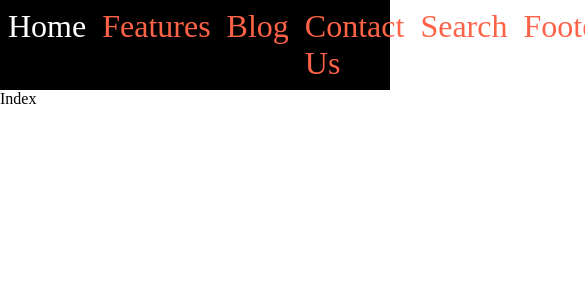
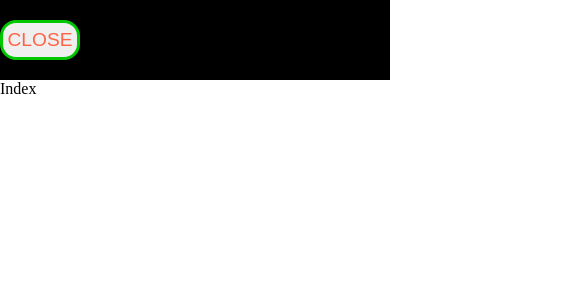
Before and after one commit to bibek977/react-router, a React (Create React App) app: page / in a window 390 px wide. Shown: the top 300 px of the page, 585 px wide, since content can reach past the window. Built offline with nearby package versions, Linux system fonts and the light colour scheme.

Commit message:
responsive navbar

```diff
--- a/src/components/Blog.js
+++ b/src/components/Blog.js
@@ -4,14 +4,16 @@ export default function Blog() {
     const array = ["a","b","c"]
     const value = array.filter((e,i,a)=>a.indexOf(e)===i)
     const arr = new Set(['1','2','3','4'])
-    console.log(value);
-    console.log(arr);
+    // console.log(value);
+    // console.log(arr);
     return (
-        <div style={{display : 'flex', justifyContent : "center", alignItems : 'center', flexDirection : 'column', height : '50vw', columnGap : '1rem' }} className='blog'>
+        <>
+        {/* // <div style={{display : 'flex', justifyContent : "center", alignItems : 'center', flexDirection : 'column', height : '50vw', columnGap : '1rem' }} className='blog'> */}
             <p>Blog</p>
             <h1>{value}</h1>
             <h2>{arr}</h2>
             <img style={{height : "300px", width : '300px', borderRadius : '1rem' }} src="images/spiderman.jpeg" alt="" />
-        </div>
+        {/* // </div> */}
+        </>
     )
 }
--- a/src/components/Header.js
+++ b/src/components/Header.js
@@ -1,9 +1,12 @@
-import React from 'react'
+import React, { useState } from 'react'
 import './css/header.css'
 import { NavLink } from 'react-router-dom'
 
 
 export default function Header() {
+
+    const [show, setshow] = useState(false);
+
     const data = ({isActive})=>{
         return {
             color : isActive ? "white" : "tomato"
@@ -12,7 +15,7 @@ export default function Header() {
 
     return (
 
-        <div className='header' >
+        <div className={show ? "header mobile":'header'} >
             <ul>
                 <li><NavLink style={data} to="/">Home</NavLink></li>
                 <li><NavLink style={data} to="/feature">Features</NavLink></li>
@@ -24,6 +27,9 @@ export default function Header() {
                 {/* <li><NavLink to="/feature/product">Product</NavLink></li> */}
 
             </ul>
+            <div className="toggle">
+                <button onClick={()=>setshow(!show)}>close</button>
+            </div>
         </div>
     )
 }
--- a/src/components/css/header.css
+++ b/src/components/css/header.css
@@ -28,4 +28,47 @@
   font-size: 2rem;
   margin: .5rem;
 }
+
+.toggle {
+  display: none;
+}
+
+.toggle button {
+  width: 5rem;
+  height: 2.5rem;
+  font-size: 1.2rem;
+  cursor: pointer;
+  border-radius: 1rem;
+  border: 0.2rem solid #00c800;
+  color: tomato;
+  text-transform: uppercase;
+}
+
+@media screen and (max-width: 750px) {
+  .toggle {
+    display: block;
+    display: -webkit-box;
+    display: -ms-flexbox;
+    display: flex;
+    height: 5rem;
+    -webkit-box-align: center;
+        -ms-flex-align: center;
+            align-items: center;
+  }
+  .header ul {
+    display: none;
+  }
+  .mobile ul {
+    display: -webkit-box;
+    display: -ms-flexbox;
+    display: flex;
+    -webkit-box-orient: vertical;
+    -webkit-box-direction: normal;
+        -ms-flex-direction: column;
+            flex-direction: column;
+    -webkit-box-pack: start;
+        -ms-flex-pack: start;
+            justify-content: start;
+  }
+}
 /*# sourceMappingURL=header.css.map */
--- a/src/components/css/header.scss
+++ b/src/components/css/header.scss
@@ -10,6 +10,10 @@
 
 .header{
     background-color: black;
+    // display: flex;
+    // flex-direction: row;
+    // justify-content: space-around;
+    // align-items: center;
     ul{
         display: flex;
         justify-content: space-evenly;
@@ -35,3 +39,37 @@
 //         margin: .5rem;
 //     }
 // }
+
+.toggle{
+    display: none;
+
+    button{
+        width: 5rem;
+        height: 2.5rem;
+        font-size: 1.2rem;
+        cursor: pointer;
+        border-radius: 1rem;
+        border: .2rem solid rgb(0,200,0);
+        color: tomato;
+        text-transform: uppercase;
+    }
+}
+
+@media screen and (max-width : 750px) {
+    .toggle{
+        display: block;
+        display: flex;
+        height: 5rem;
+        align-items: center;
+    }
+    .header ul{
+        display: none;
+    }
+
+    .mobile ul{
+        display: flex;
+        flex-direction: column;
+        justify-content: start;
+
+    }
+}
```
Also changed, not shown: 1 other file (tests, documents, lock files or other folders).
